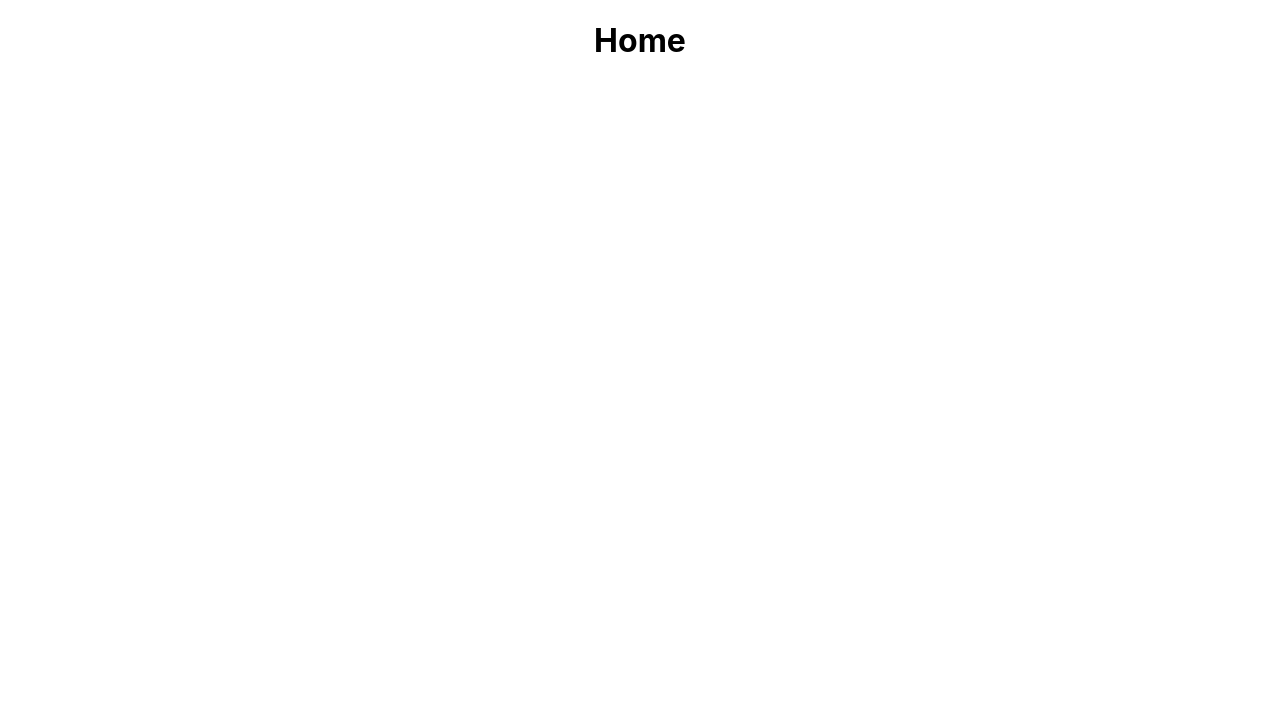
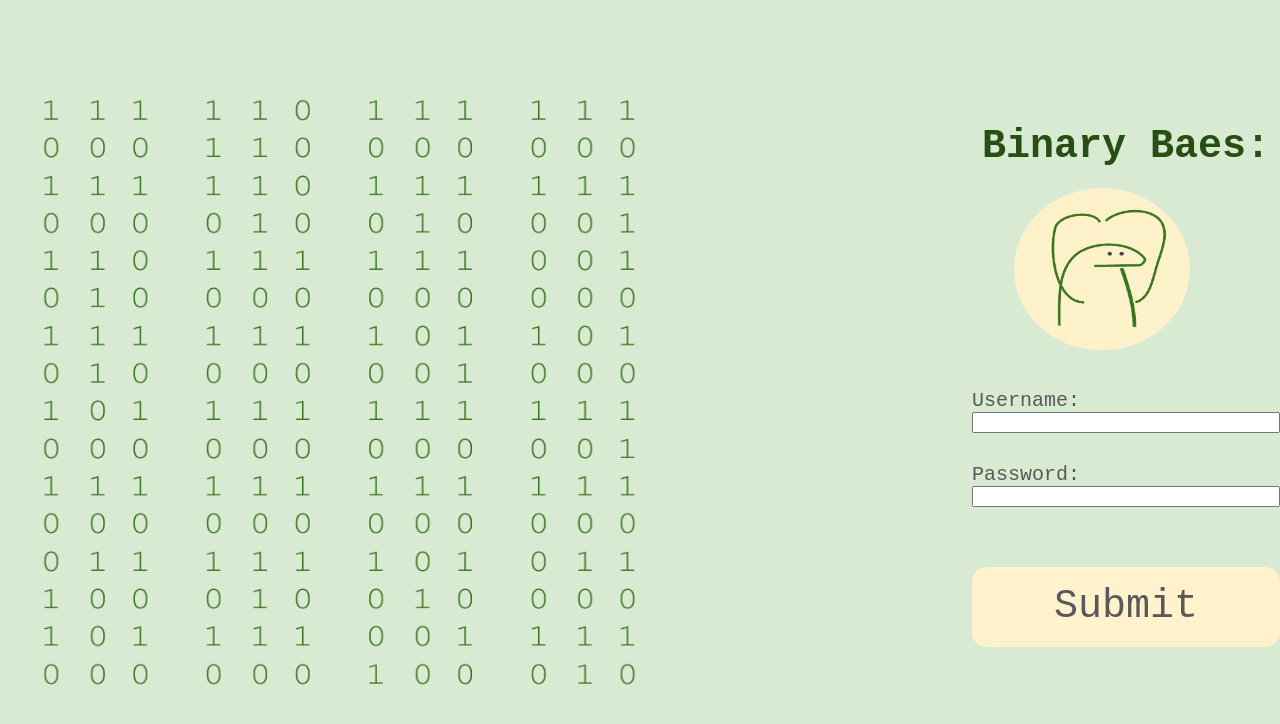
Before and after one commit to hunter-kang/BinaryBaes, a React (Create React App) app in the folder frontend/: page / in a window 1280 px wide. Shown: the top 724 px of the page. Built offline with nearby package versions, Linux system fonts and the light colour scheme.

Commit message:
added new files

```diff
--- a/frontend/src/components/Login.js
+++ b/frontend/src/components/Login.js
@@ -1,8 +1,58 @@
 import { useState } from 'react';
+import { useNavigate } from 'react-router-dom';
 import axios from 'axios';
+import "../styles/Login.css";
+import "../styles/Text.css";
+import gif_login from '../assets/login-design.gif';
+import logo from '../assets/logo-design.png';
 
 function Login() {
-    return <h1>Home</h1>;
+    const navigate = useNavigate();
+    const [username, setUsername] = useState(''); // For username
+    const [password, setPassword] = useState(''); // For password
+    const [data, setSaved] = useState ('')
+
+    const submitEvent = () => {
+        console.log('Button clicked', { username, password }); // Log input values
+        setSaved([username, password]);
+        navigate('/signup');
+    };
+
+    const handleChange = (event) => {
+        const { name, value } = event.target; // Destructure name and value
+        if (name === "username") {
+            setUsername(value); // Update username
+        } else if (name === "password") {
+            setPassword(value); // Update password
+        }
+    };
+
+    return (
+        <div className="background-container">
+            <img src={gif_login} className="gif_login" alt="yo mama" />
+            <div className="login-container">
+                <p className="header" style = {{marginTop: 0}}>Binary Baes:</p>
+                <img src={logo} className="logo" alt="logo design" />
+                <p className="small-text" style={{marginRight: 200}}>Username:</p>
+                <input
+                    name="username"
+                    type="text"
+                    value={username}
+                    onChange={handleChange}
+                />
+                <p className="small-text" style={{marginTop: 30, marginRight: 200}} >Password:</p>
+                <input
+                    name="password"
+                    type="password" // Change to "password" for security
+                    value={password}
+                    onChange={handleChange}
+                />
+                <button className = "button-design" onClick={submitEvent} style={{marginTop: 60}}>
+                    Submit
+                </button> {/* Standard HTML button */}
+            </div>
+        </div>
+    );
 }
 
 
--- /dev/null
+++ b/frontend/src/styles/Login.css
@@ -0,0 +1,26 @@
+.background-container {
+    display: flex;
+    background-color: #d9ead3ff;
+    width: 100wh;
+    height: 100vh;
+    flex-direction: row;
+    align-items: center;
+}
+
+.login-container {
+    display: flex;
+    flex-direction: column;
+    margin-bottom: 30px;
+}
+
+.logo {
+    width: 260px;
+    height: 200px;
+    margin-bottom: 20px;
+}
+
+.gif_login {
+    margin-right: 300px;
+    width: 700px;
+    height: 700px;
+}
--- /dev/null
+++ b/frontend/src/styles/Text.css
@@ -0,0 +1,39 @@
+.header{
+    font-family: 'Courier New';
+    color: #274e13;
+    font-size: 40.0px;
+    font-weight: bold;
+    margin: 0px;
+    padding: 0px;
+}
+
+.sub-header{
+    font-family: 'Courier New';
+    color: #274e13;
+    font-size: 1.5e;
+    margin: 0px;
+    padding: 0px;
+}
+
+.small-text{
+    align-items: flex-start;
+    font-family: 'Courier New';
+    color: #595959;
+    font-size: 20.0px;
+    margin: 0px;
+    padding: 0px;
+}
+
+.button-design{
+    font-family: 'Courier New';
+    background-color: #fff2ccff;
+    color: #595959;
+    border: none;
+    cursor: pointer;
+    border-radius: 15px;
+    width: 10wh;
+    height: 10vh;
+    transition: background-color 0.3s ease;
+    font-size: 40.0px
+
+}
```
Also changed, not shown: frontend/src/assets/login-design.gif (added), frontend/src/assets/logo-design.png (added).
